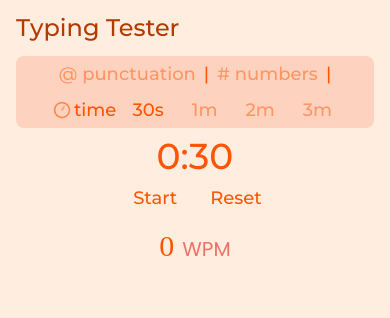
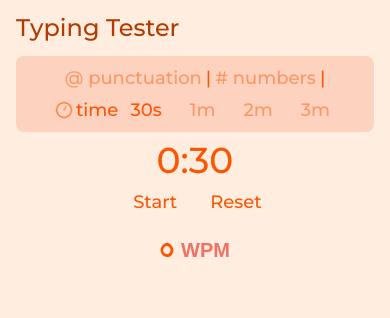
Before and after one commit to ghufrankhan7860/TypingTest, a React (Vite) app: page / in a window 390 px wide. Shown: the top 318 px of the page. Built offline with nearby package versions, Linux system fonts and the light colour scheme.

Commit message:
minor fixes here and there

```diff
--- a/src/components/Keyboard.jsx
+++ b/src/components/Keyboard.jsx
@@ -54,7 +54,7 @@ const KeyBoard = () => {
     };
 
     return (
-        <div className="flex flex-col justify-center items-center border-1  border-custom-red-200 rounded-sm p-1 [@media(max-height:640px)]:hidden">
+        <div className="flex flex-col justify-center items-center border-1  border-custom-red-200 rounded-sm p-1 [@media(max-height:680px)]:hidden">
             {keyChars.map((row, index) => {
                 if (row == "space") {
                     return (
--- a/src/components/Navbar.jsx
+++ b/src/components/Navbar.jsx
@@ -6,7 +6,7 @@ const Navbar = () => {
     const { setText, isPunctuation, isNumbers, setCompleteText, setWordsLen } =
         useContext(TextContext);
     return (
-        <div className="flex justify-start w-full text-2xl sm:text-3xl md:text-4xl py-3 sm:py-4 md:py-5 text-custom-red-600 font-[montserrat] font-medium lowercase rounded-xl">
+        <div className="flex justify-start w-full text-2xl md:text-4xl py-3 sm:py-4 md:py-5 text-custom-red-600 font-[montserrat] font-medium lowercase rounded-xl sm:text-lg">
             <button
                 className="cursor-pointer"
                 onClick={() => {
--- a/src/components/Score.jsx
+++ b/src/components/Score.jsx
@@ -21,10 +21,10 @@ const Score = () => {
     };
     return (
         <div className="flex flex-row gap-2 mt-2 p-2 items-baseline">
-            <span className="text-3xl sm:text-6xl md:text-7xl text-custom-red-300 font-[moderna_sans]">
-                {score === 0 ? "0" : calculateScore()}
+            <span className="text-3xl sm:text-6xl md:text-7xl text-custom-red-300 font-indie-flower font-bold">
+                {score === 0 || score === Infinity ? "0" : calculateScore()}
             </span>
-            <span className="text-xl sm:text-xl md:text-2xl font-[poppins] text-bittersweet">
+            <span className="text-xl sm:text-xl md:text-2xl font-[arial] font-bold text-bittersweet">
                 WPM
             </span>
         </div>
--- a/src/components/Timer.jsx
+++ b/src/components/Timer.jsx
@@ -100,7 +100,7 @@ const Timer = () => {
         <>
             <div className="flex flex-col items-center justify-center">
                 {/* Punctuation  */}
-                <div className="flex flex-row flex-wrap justify-center items-center gap-2 bg-custom-red-150 rounded-lg px-8 py-1">
+                <div className="flex flex-row flex-wrap justify-center items-center gap-2 bg-custom-red-150 rounded-lg px-8 py-1 sm:text-s[@media(max-width:768px)]:flex-col [@media(max-width:768px)]:gap-1 [@media(max-width:768px)]:px-4 [@media(max-width:768px)]:py-2">
                     <button
                         className={
                             "flex flex-row items-center text-lg font-bold text-custom-red-200 font-[montserrat] font-medium hover:text-custom-red-800 " +
--- a/src/index.css
+++ b/src/index.css
@@ -1,17 +1,12 @@
 @import url("https://fonts.googleapis.com/css2?family=Montserrat:ital,wght@0,100..900;1,100..900&display=swap");
 @import url("https://fonts.googleapis.com/css2?family=Poppins:ital,wght@0,100;0,200;0,300;0,400;0,500;0,600;0,700;0,800;0,900;1,100;1,200;1,300;1,400;1,500;1,600;1,700;1,800;1,900&display=swap");
-
+@import url("https://fonts.googleapis.com/css2?family=Indie+Flower&display=swap");
 @import "tailwindcss";
-
-@font-face {
-    font-family: "Moderna-Sans";
-    src: url("/fonts/ModernaSans-Light.woff") format("woff");
-}
 
 @theme {
     --font-montserrat: "Montserrat", sans-serif;
     --font-poppins: "Poppins", sans-serif;
-    --font-moderna-sans: "Moderna-Sans", sans-serif;
+    --font-indie-flower: "Indie Flower", cursive;
     --color-light-yellow: #fdfcdc;
     --color-light-orange: #fed9b7;
     --color-bittersweet: #f07167;
--- a/tailwind.config.js
+++ b/tailwind.config.js
@@ -2,11 +2,7 @@
 export default {
     content: ["./index.html", "./src/**/*.{js,ts,jsx,tsx}"],
     theme: {
-        extend: {
-            fontFamily: {
-                body: ["Moderna-Sans", "sans-serif"],
-            },
-        },
+        extend: {},
     },
     plugins: [require("@tailwindcss/line-clamp")],
 };
```
Also changed, not shown: index.html (line endings or trailing spaces), public/fonts/ModernaSans-Light.woff (deleted).
